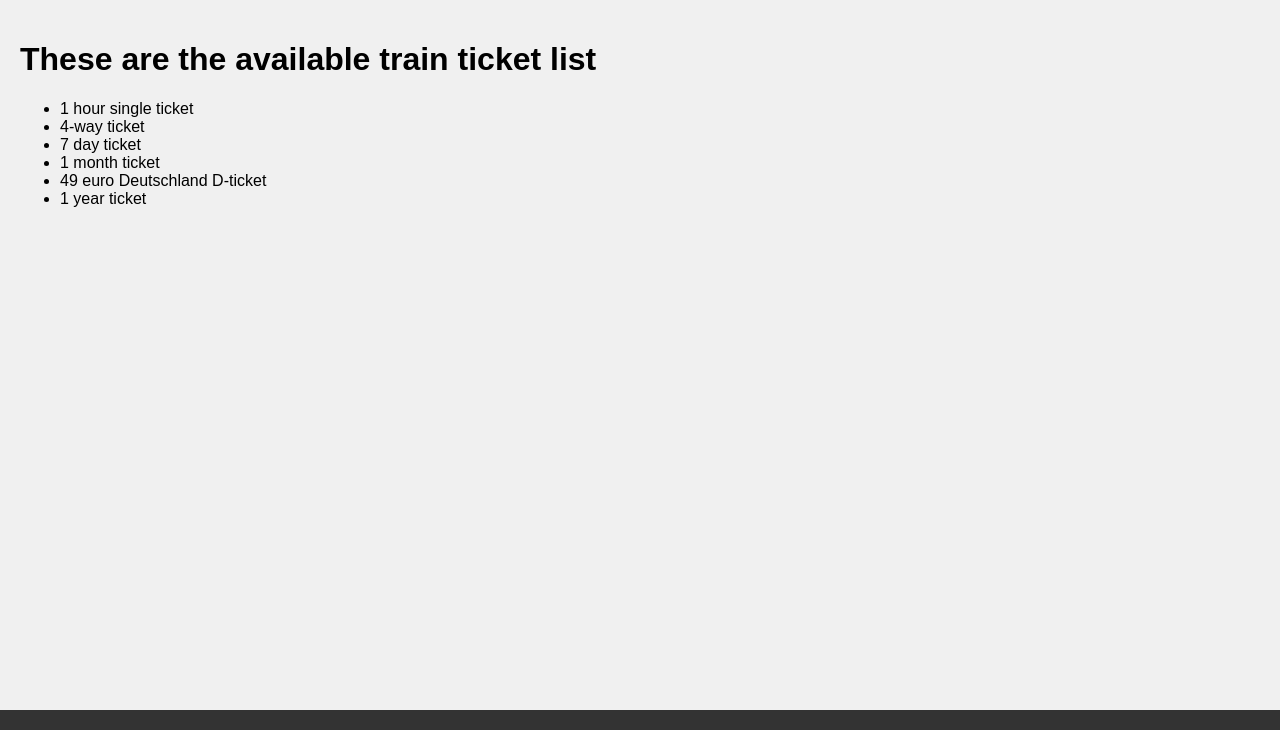
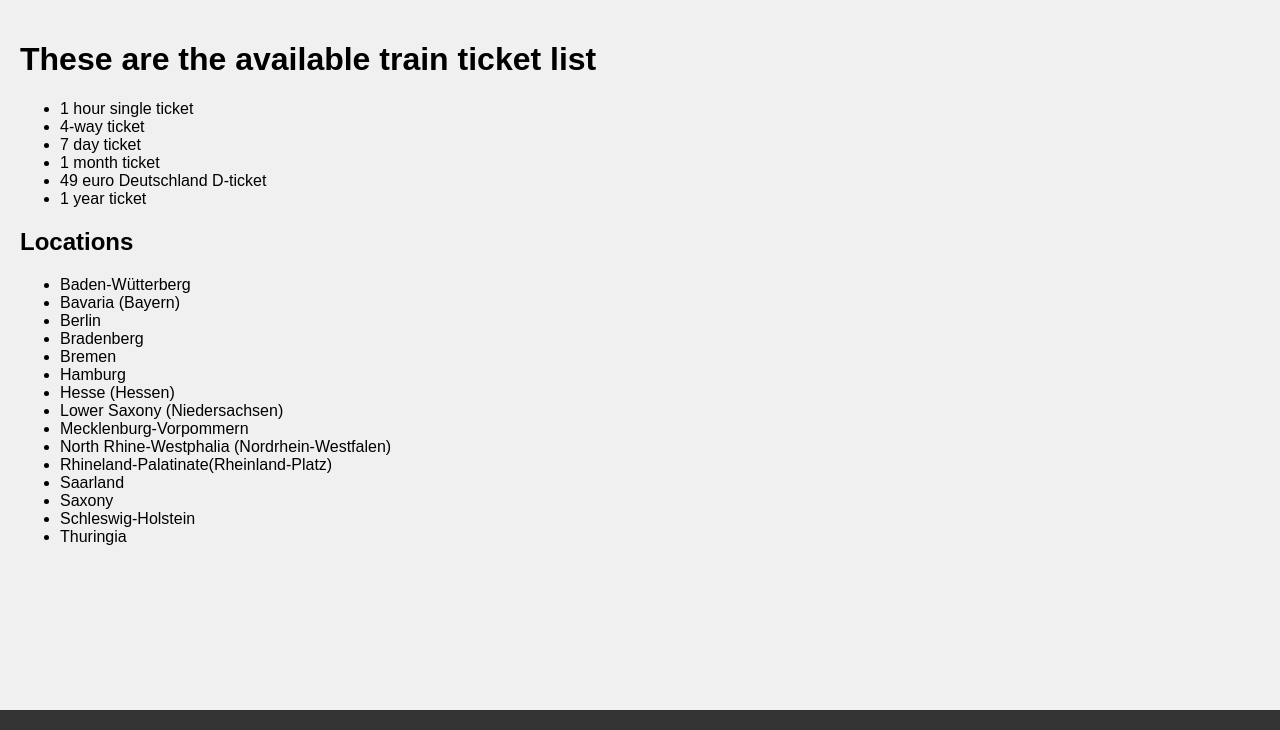
Before and after one commit to basit3000/trainapplication, a Django app: page / in a window 1280 px wide. Shown: the part 70-800 px from the top of the page. Run offline with Django 5.2, Linux system fonts and the light colour scheme.

Commit message:
Add and edit templates

```diff
--- a/app/home/templates/home/welcome.html
+++ b/app/home/templates/home/welcome.html
@@ -12,4 +12,22 @@
             <li>49 euro Deutschland D-ticket</li>
             <li>1 year ticket</li>
         </ul>
+<h2>Locations</h2>
+        <ul>
+            <li>Baden-Wütterberg</li>
+            <li>Bavaria (Bayern)</li>
+            <li>Berlin</li>
+            <li>Bradenberg</li>
+            <li>Bremen</li>
+            <li>Hamburg</li>
+            <li>Hesse (Hessen)</li>
+            <li>Lower Saxony (Niedersachsen)</li>
+            <li>Mecklenburg-Vorpommern</li>
+            <li>North Rhine-Westphalia (Nordrhein-Westfalen)</li>
+            <li>Rhineland-Palatinate(Rheinland-Platz)</li>
+            <li>Saarland</li>
+            <li>Saxony</li>
+            <li>Schleswig-Holstein</li>
+            <li>Thuringia</li>
+        </ul>
 {% endblock %}
--- a/app/users/templates/users/profile.html
+++ b/app/users/templates/users/profile.html
@@ -4,4 +4,10 @@
 <h2>User Profile</h2>
 <p>Welcome, {{ user.first_name }} {{ user.last_name }}!</p>
 
+<h2>What would you like to do?</h2>
+<p>Check out our Home page <a href="{% url 'home' %}">here</a></p>
+<p>Change password: <a href="{% url 'password_change' %}">here</a></p>
+<p>View data: <a href="{% url 'data' %}"> here </a></p>
+
+
 {% endblock %}
--- a/app/users/urls.py
+++ b/app/users/urls.py
@@ -6,4 +6,5 @@ from django.contrib.auth import views as auth_views
 urlpatterns = [
     path('register/', UserRegisterView.as_view(), name='register'),
     path('profile/', views.profile, name='profile'),
+    path('data/', views.data, name='data')
 ]
--- a/app/users/views.py
+++ b/app/users/views.py
@@ -23,3 +23,7 @@ class UserRegisterView(View):
 @login_required
 def profile(request):
     return render(request, 'users/profile.html')
+
+@login_required
+def data(request):
+    return render(request, 'users/data.html')
```
Also changed, not shown: app/users/templates/users/data.html (added, +10 -0 lines), app/db.sqlite3.
